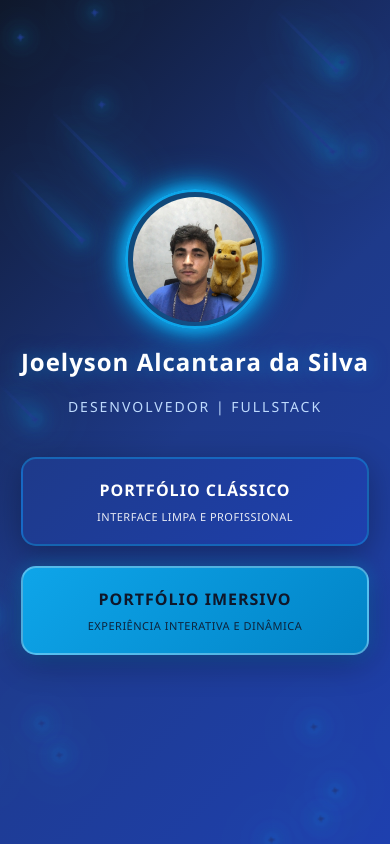
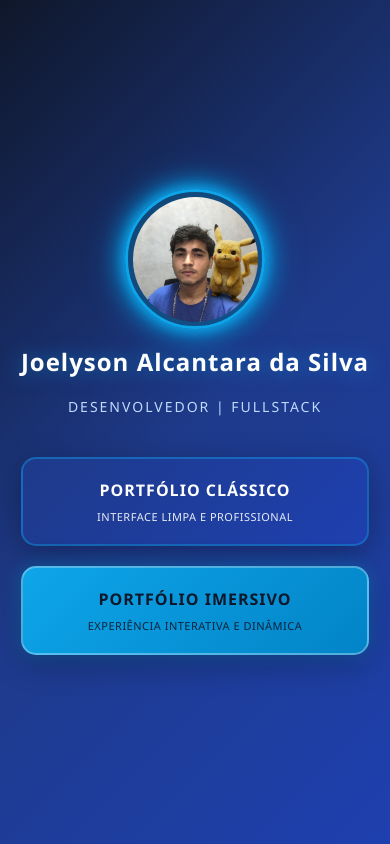
Before and after one commit to joelysom/MeuPortf-lioPokemonReact, a React (Vite) app: page / in a window 390 px wide. Built offline with nearby package versions, Linux system fonts and the light colour scheme.

Commit message:
fix: star lagging mobile

```diff
--- a/src/pages/portfolioSelection.jsx
+++ b/src/pages/portfolioSelection.jsx
@@ -1,10 +1,22 @@
-import React from 'react';
+import React, { useState, useEffect } from 'react';
 import { useNavigate } from 'react-router-dom';
 import '../styles/portfolioselection.css';
 import profileImg from '../assets/profile/Pikachu.png';
 
 const PortfolioSelection = () => {
   const navigate = useNavigate();
+  const [starCount, setStarCount] = useState(50);
+
+  useEffect(() => {
+    const handleResize = () => {
+      // Reduzir drasticamente em mobile
+      setStarCount(window.innerWidth <= 768 ? 8 : 50);
+    };
+
+    handleResize();
+    window.addEventListener('resize', handleResize);
+    return () => window.removeEventListener('resize', handleResize);
+  }, []);
 
   const handleClassicPortfolio = () => {
     navigate('/portfolio-simple');
@@ -18,7 +30,7 @@ const PortfolioSelection = () => {
     <div className="portfolio-selection">
       {/* Shooting Stars Background */}
       <div className="night">
-        {[...Array(50)].map((_, i) => (
+        {[...Array(starCount)].map((_, i) => (
           <div key={i} className="shooting_star"></div>
         ))}
       </div>
--- a/src/styles/portfolioselection.css
+++ b/src/styles/portfolioselection.css
@@ -414,6 +414,35 @@
   }
 }
 
+/* Mobile Optimization */
+@media (max-width: 768px) {
+  .shooting_star {
+    height: 2px;
+    animation: tail 4000ms ease-in-out infinite, shooting 4000ms ease-in-out infinite;
+    filter: drop-shadow(0 0 5px rgba(14, 165, 233, 0.6));
+    will-change: transform, opacity;
+  }
+
+  .shooting_star::before {
+    height: 2px;
+    filter: drop-shadow(0 0 4px rgba(14, 165, 233, 0.5));
+  }
+
+  .shooting_star::after {
+    height: 2px;
+    filter: drop-shadow(0 0 4px rgba(14, 165, 233, 0.5));
+  }
+
+  @keyframes shooting {
+    0% {
+      transform: translateX(0);
+    }
+    100% {
+      transform: translateX(200px);
+    }
+  }
+}
+
 /* Profile Section */
 .profile-section {
   display: flex;
```
